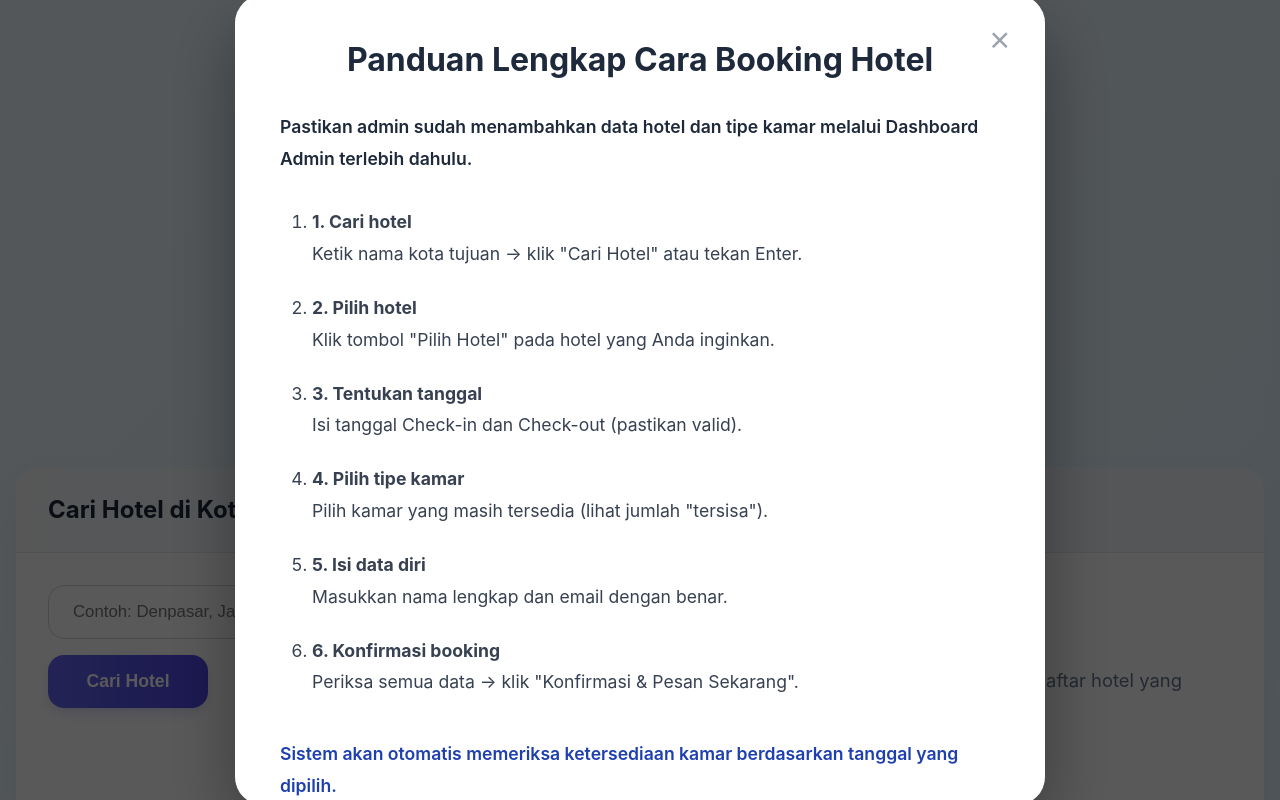
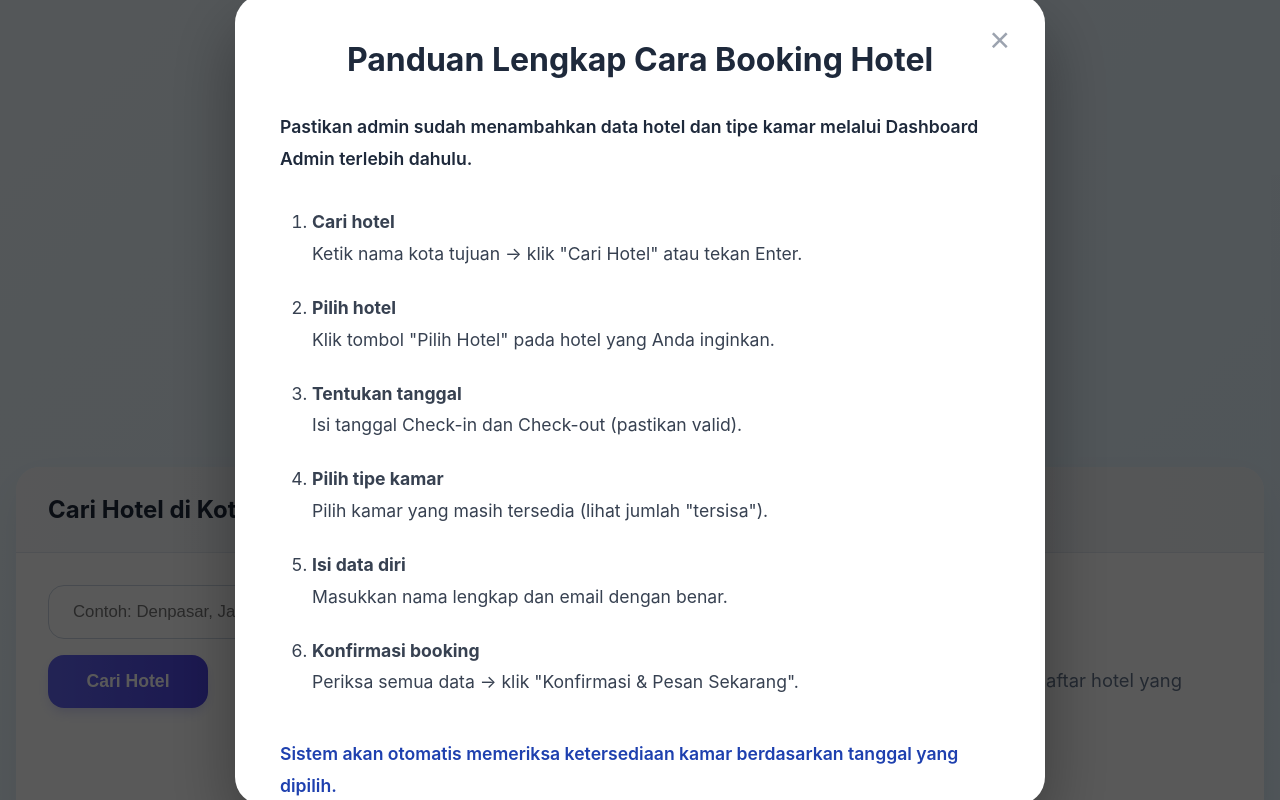
Before and after one commit to Roberthcolln/-OTA-Mini-Booking-Engine, a React (Create React App) app in the folder frontend/: page /booking in a window 1280 px wide. Both pictures are taken after a click on the button "Petunjuk Cara Booking". Shown: the top 800 px of the page. Built offline with nearby package versions, Linux system fonts and the light colour scheme.

Commit message:
Perubahan Package

```diff
--- a/frontend/src/pages/BookingPage.js
+++ b/frontend/src/pages/BookingPage.js
@@ -827,27 +827,27 @@ function BookingPage() {
 
                             <ol style={{ paddingLeft: "2rem", margin: "2rem 0" }}>
                                 <li style={{ marginBottom: "1.4rem" }}>
-                                    <strong>1. Cari hotel</strong><br />
+                                    <strong>Cari hotel</strong><br />
                                     Ketik nama kota tujuan → klik "Cari Hotel" atau tekan Enter.
                                 </li>
                                 <li style={{ marginBottom: "1.4rem" }}>
-                                    <strong>2. Pilih hotel</strong><br />
+                                    <strong>Pilih hotel</strong><br />
                                     Klik tombol "Pilih Hotel" pada hotel yang Anda inginkan.
                                 </li>
                                 <li style={{ marginBottom: "1.4rem" }}>
-                                    <strong>3. Tentukan tanggal</strong><br />
+                                    <strong>Tentukan tanggal</strong><br />
                                     Isi tanggal Check-in dan Check-out (pastikan valid).
                                 </li>
                                 <li style={{ marginBottom: "1.4rem" }}>
-                                    <strong>4. Pilih tipe kamar</strong><br />
+                                    <strong>Pilih tipe kamar</strong><br />
                                     Pilih kamar yang masih tersedia (lihat jumlah "tersisa").
                                 </li>
                                 <li style={{ marginBottom: "1.4rem" }}>
-                                    <strong>5. Isi data diri</strong><br />
+                                    <strong>Isi data diri</strong><br />
                                     Masukkan nama lengkap dan email dengan benar.
                                 </li>
                                 <li style={{ marginBottom: "1.4rem" }}>
-                                    <strong>6. Konfirmasi booking</strong><br />
+                                    <strong>Konfirmasi booking</strong><br />
                                     Periksa semua data → klik "Konfirmasi & Pesan Sekarang".
                                 </li>
                             </ol>
```
